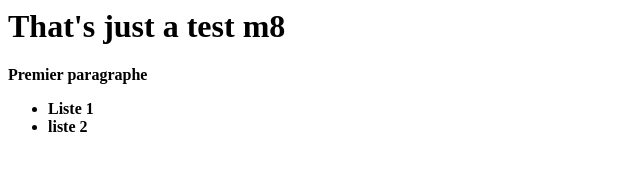
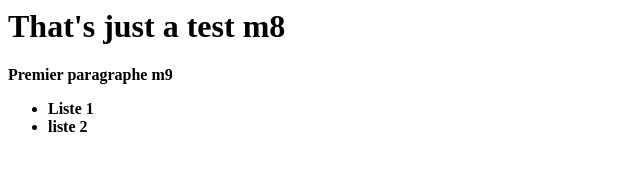
Before and after one commit to WolfiyEdits/Wolfiy, a plain HTML site: page index.html in a window 1280 px wide. Shown: the full height of the page, 0-640 px from the left. Drawn offline with Linux system fonts and the light colour scheme.

Commit message:
Update index.html

```diff
--- a/index.html
+++ b/index.html
@@ -6,7 +6,7 @@
 	</head>
 	<body>
     		<h1>That's just a test m8<b></h1>
-    		<p>Premier paragraphe</p>
+    		<p>Premier paragraphe m9</p>
     		<ul>
     			<li>Liste 1</li>
     			<li>liste 2</li>
```
